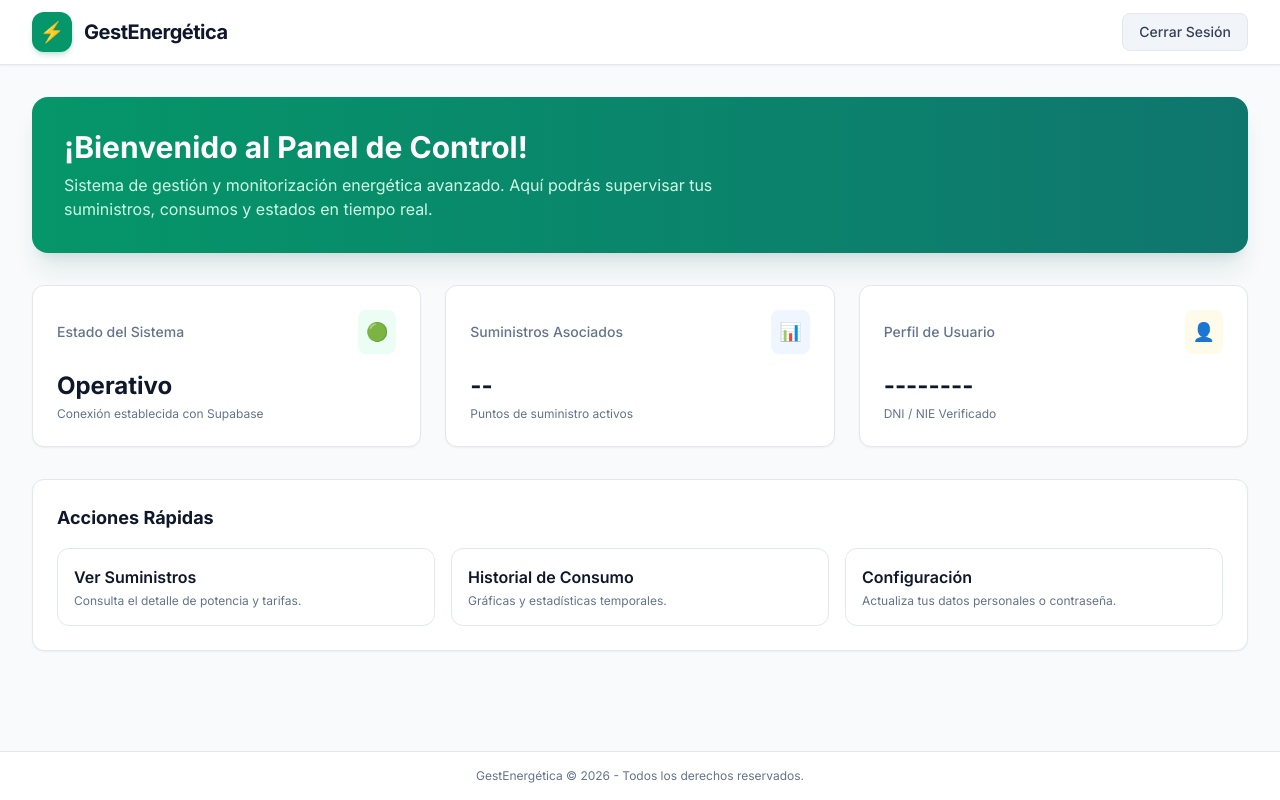
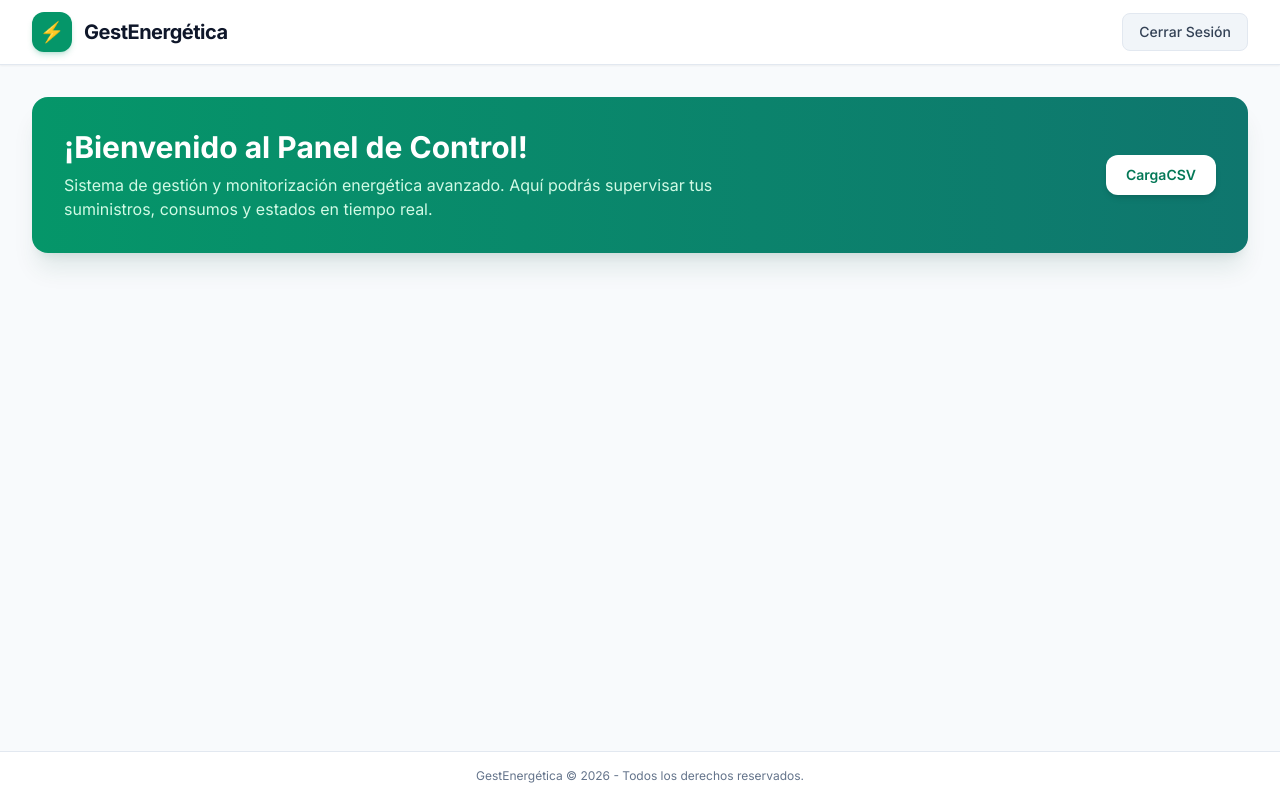
Before and after one commit to ppnacho/GestEnergia, a plain HTML site: page gestion/gestenergetica.html in a window 1280 px wide. Drawn offline with nearby package versions, Linux system fonts and the light colour scheme; a script that the page names is missing.

Commit message:
Update gestenergetica.html

```diff
--- a/gestion/gestenergetica.html
+++ b/gestion/gestenergetica.html
@@ -34,63 +34,18 @@
     <!-- Contenido Principal -->
     <main class="flex-grow max-w-7xl w-full mx-auto px-4 sm:px-6 lg:px-8 py-8">
 
-        <!-- Tarjeta de Bienvenida / Estado -->
-        <div class="bg-gradient-to-r from-emerald-600 to-teal-700 rounded-2xl p-6 sm:p-8 text-white shadow-xl shadow-emerald-900/10 mb-8">
-            <h2 class="text-2xl sm:text-3xl font-bold mb-2">¡Bienvenido al Panel de Control!</h2>
-            <p class="text-emerald-100 max-w-2xl text-sm sm:text-base">
-                Sistema de gestión y monitorización energética avanzado. Aquí podrás supervisar tus suministros, consumos y estados en tiempo real.
-            </p>
-        </div>
-
-        <!-- Cuadrícula de Métricas / Resumen -->
-        <div class="grid grid-cols-1 md:grid-cols-3 gap-6 mb-8">
-            <!-- Métrica 1 -->
-            <div class="bg-white p-6 rounded-xl border border-slate-200 shadow-sm">
-                <div class="flex items-center justify-between mb-4">
-                    <span class="text-sm font-medium text-slate-500">Estado del Sistema</span>
-                    <span class="p-2 bg-emerald-50 text-emerald-600 rounded-lg text-lg">🟢</span>
-                </div>
-                <div class="text-2xl font-bold text-slate-900">Operativo</div>
-                <p class="text-xs text-slate-500 mt-1">Conexión establecida con Supabase</p>
+        <!-- Tarjeta de Bienvenida con Botón CargaCSV alineado a la derecha -->
+        <div class="bg-gradient-to-r from-emerald-600 to-teal-700 rounded-2xl p-6 sm:p-8 text-white shadow-xl shadow-emerald-900/10 mb-8 flex flex-col sm:flex-row items-start sm:items-center justify-between gap-6">
+            <div>
+                <h2 class="text-2xl sm:text-3xl font-bold mb-2">¡Bienvenido al Panel de Control!</h2>
+                <p class="text-emerald-100 max-w-2xl text-sm sm:text-base">
+                    Sistema de gestión y monitorización energética avanzado. Aquí podrás supervisar tus suministros, consumos y estados en tiempo real.
+                </p>
             </div>
-
-            <!-- Métrica 2 -->
-            <div class="bg-white p-6 rounded-xl border border-slate-200 shadow-sm">
-                <div class="flex items-center justify-between mb-4">
-                    <span class="text-sm font-medium text-slate-500">Suministros Asociados</span>
-                    <span class="p-2 bg-blue-50 text-blue-600 rounded-lg text-lg">📊</span>
-                </div>
-                <div id="num-suministros" class="text-2xl font-bold text-slate-900">--</div>
-                <p class="text-xs text-slate-500 mt-1">Puntos de suministro activos</p>
-            </div>
-
-            <!-- Métrica 3 -->
-            <div class="bg-white p-6 rounded-xl border border-slate-200 shadow-sm">
-                <div class="flex items-center justify-between mb-4">
-                    <span class="text-sm font-medium text-slate-500">Perfil de Usuario</span>
-                    <span class="p-2 bg-amber-50 text-amber-600 rounded-lg text-lg">👤</span>
-                </div>
-                <div id="user-dni" class="text-2xl font-bold text-slate-900">--------</div>
-                <p class="text-xs text-slate-500 mt-1">DNI / NIE Verificado</p>
-            </div>
-        </div>
-
-        <!-- Sección de Accesos / Acciones -->
-        <div class="bg-white rounded-xl border border-slate-200 p-6 shadow-sm">
-            <h3 class="text-lg font-bold text-slate-900 mb-4">Acciones Rápidas</h3>
-            <div class="grid grid-cols-1 sm:grid-cols-2 lg:grid-cols-3 gap-4">
-                <button class="p-4 text-left border border-slate-200 rounded-xl hover:border-emerald-500 hover:bg-emerald-50/50 transition-all group">
-                    <h4 class="font-semibold text-slate-900 group-hover:text-emerald-700">Ver Suministros</h4>
-                    <p class="text-xs text-slate-500 mt-1">Consulta el detalle de potencia y tarifas.</p>
-                </button>
-                <button class="p-4 text-left border border-slate-200 rounded-xl hover:border-emerald-500 hover:bg-emerald-50/50 transition-all group">
-                    <h4 class="font-semibold text-slate-900 group-hover:text-emerald-700">Historial de Consumo</h4>
-                    <p class="text-xs text-slate-500 mt-1">Gráficas y estadísticas temporales.</p>
-                </button>
-                <button class="p-4 text-left border border-slate-200 rounded-xl hover:border-emerald-500 hover:bg-emerald-50/50 transition-all group">
-                    <h4 class="font-semibold text-slate-900 group-hover:text-emerald-700">Configuración</h4>
-                    <p class="text-xs text-slate-500 mt-1">Actualiza tus datos personales o contraseña.</p>
-                </button>
+            <div class="flex-shrink-0">
+                <a href="../load/loadcsv.html" class="bg-white text-emerald-700 hover:bg-emerald-50 px-5 py-2.5 rounded-xl font-semibold text-sm transition-colors shadow-md inline-flex items-center space-x-2">
+                    <span>CargaCSV</span>
+                </a>
             </div>
         </div>
 
```
